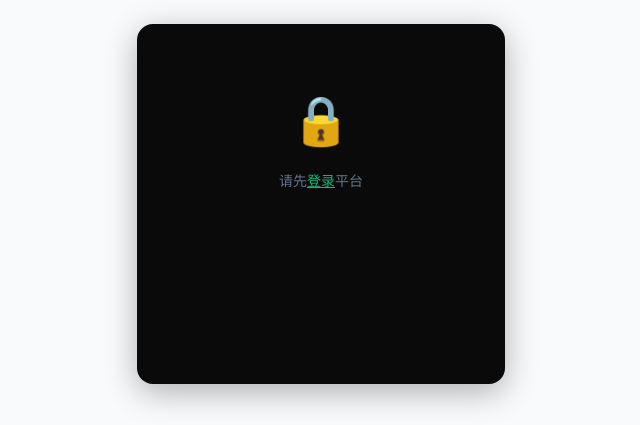
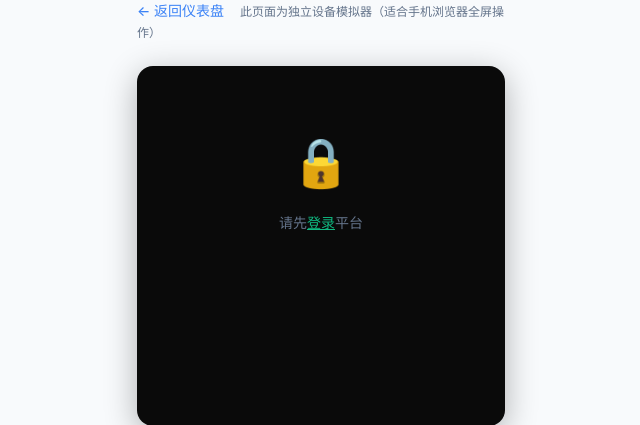
Before and after one commit to zhizhengqin/paygo-platform, a FastAPI app: page /controller in a window 1280 px wide. Shown: the part 100-525 px from the top of the page, without its empty margins (319-959 px from the left). Run offline with FastAPI, Linux system fonts and the light colour scheme; parts of the project's set-up code (start-up, migrations or seed data) failed here and were passed over.

Commit message:
fix: 设备模拟器独立页面添加返回按钮 + 导航栏直接跳转
- controller.html: 新增"← 返回仪表盘"链接，解决独立页面无法退出的问题
- base.html: 导航栏"设备模拟器"改为直接跳转 /controller（浮动面板仍通过 FAB 按钮打开）

```diff
--- a/templates/base.html
+++ b/templates/base.html
@@ -16,7 +16,7 @@
     </div>
     <div class="navbar-center">太阳能即付即用系统</div>
     <div class="navbar-right">
-      <a href="#" onclick="if(typeof openController==='function'){openController();}else{location.href='/controller';}return false;" style="margin-right: 12px; color: #10b981; font-weight: 600; text-decoration: none;" title="点击打开浮动控制器面板">📱 设备模拟器</a>
+      <a href="/controller" style="margin-right: 12px; color: #10b981; font-weight: 600; text-decoration: none;" title="独立设备控制器页面（适合手机全屏操作）">📱 设备模拟器</a>
       <a href="/help" style="margin-right: 12px; color: #3b82f6; font-weight: 600; text-decoration: none;" title="查看平台操作手册和演示流程">📖 平台说明书</a>
       <a href="/logout">退出</a>
     </div>
--- a/templates/controller.html
+++ b/templates/controller.html
@@ -43,6 +43,11 @@
     border-radius: 8px; background: #0a0a0a; color: #e2e8f0; margin-bottom: 12px;
   }
 </style>
+
+<div style="max-width:400px;margin:0 auto 12px;padding:0 16px;">
+  <a href="/dashboard" style="display:inline-flex;align-items:center;gap:4px;color:#3b82f6;text-decoration:none;font-size:14px;font-weight:500;">← 返回仪表盘</a>
+  <span style="color:#64748b;font-size:12px;margin-left:12px;">此页面为独立设备模拟器（适合手机浏览器全屏操作）</span>
+</div>
 
 <div class="controller-container">
   <div class="controller-screen" id="ctrlScreen">
```
